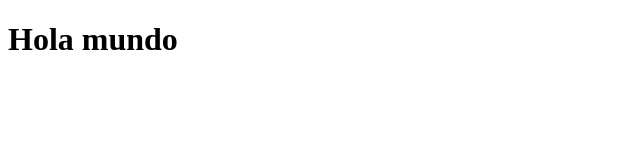
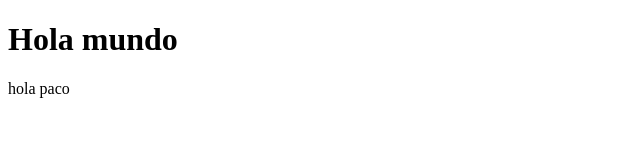
Before and after one commit to UGuangasig/sincronizado, a plain HTML site: page index.html in a window 1280 px wide. Shown: the full height of the page, 0-640 px from the left. Drawn offline with Linux system fonts and the light colour scheme.

Commit message:
comentario p añadidio

```diff
--- a/index.html
+++ b/index.html
@@ -8,5 +8,6 @@
 </head>
 <body>
     <h1>Hola mundo</h1>
+    <p>hola paco</p>
 </body>
 </html>
```
